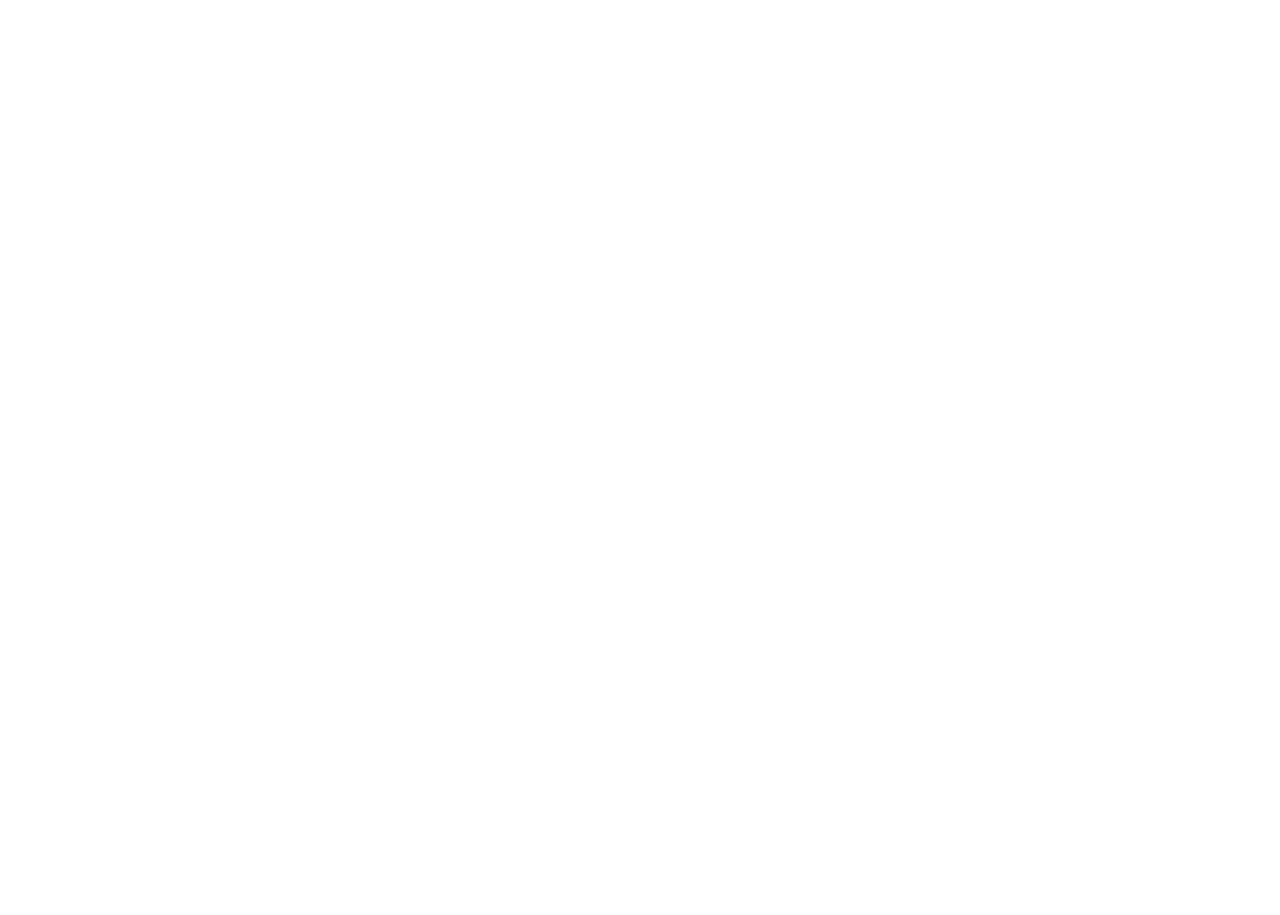
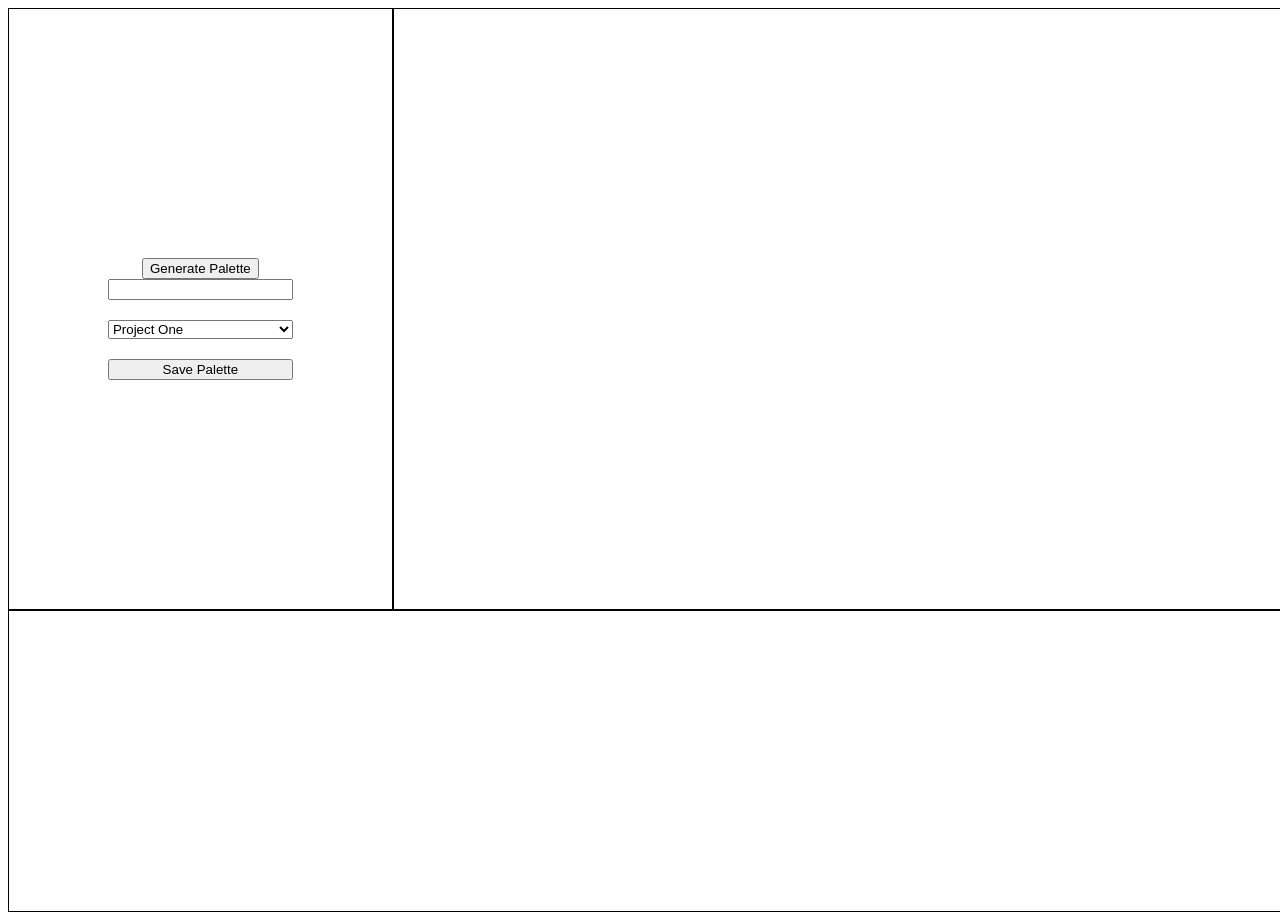
Before and after one commit to meloncatty/palette-picker, a website: page public/index.html in a window 1280 px wide. Before the commit the page ends 800 px from the top, so only its background shows below. Drawn offline with Linux system fonts and the light colour scheme.

Commit message:
begin forms for generating palettes

```diff
--- a/public/index.html
+++ b/public/index.html
@@ -4,14 +4,28 @@
     <meta charset='utf-8'>
     <meta name='viewport' content='width=device-width, initial-scale=1.0'>
     <meta http-equiv='X-UA-Compatible'>
-    <link rel='stylesheet' type='text/css' src='../styles'>
+    <link rel='stylesheet' type='text/css' href='./styles/styles.css'>
     <title>Palette Picker</title>
   </head>
   <body>
-    <main>
-      <section id='generate-container'></section>
-      <section id='palette-container'></section>
-      <section id='projects-container'></section>
+    <main class='app-container'>
+      <div class='top-container'>
+        <section class='generate-container'>
+          <form class='generate-palette'>
+            <button type='submit'>Generate Palette</button>
+          </form>
+          <form class='save-palette'>
+            <input id='palette-name new-palette' type='text' />
+            <select id='select-project new-palette' name='Projects'>
+              <option value='project-one'>Project One</option>
+              <option value='project-two'>Project Two</option>
+            </select>
+            <button id='submit-new-palette new-palette' type='submit'>Save Palette</button>
+          </form>
+        </section>
+        <section class='palette-container'></section>
+      </div>
+      <section class='projects-container'></section>
     </main>
   </body>
 </html>
--- a/public/styles/styles.css
+++ b/public/styles/styles.css
@@ -0,0 +1,42 @@
+.top-container {
+  display: flex;
+  width: 100vw;
+}
+
+.generate-container {
+  width: 30%;
+  border: 1px solid #000;
+  height: 600px;
+  display: flex;
+  flex-direction: column;
+  justify-content: center;
+  align-items: center;
+}
+
+.generate-palette {
+  display: flex;
+  flex-direction: column;
+}
+
+.new-palette input, select, button {
+  margin-top: 20px;
+}
+
+.save-palette {
+  display: flex;
+  flex-direction: column;
+}
+
+.palette-container {
+  display: flex;
+  flex-direction: column;
+  width: 70%;
+  border: 1px solid #000;
+  height: 600px;
+}
+
+.projects-container {
+  width: 100vw;
+  border: 1px solid #000;
+  height: 300px;
+}
```
